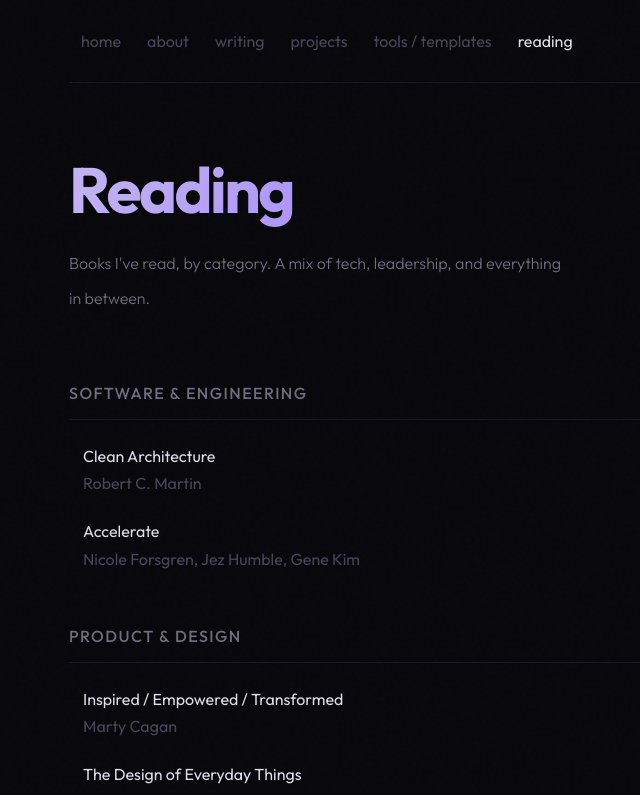
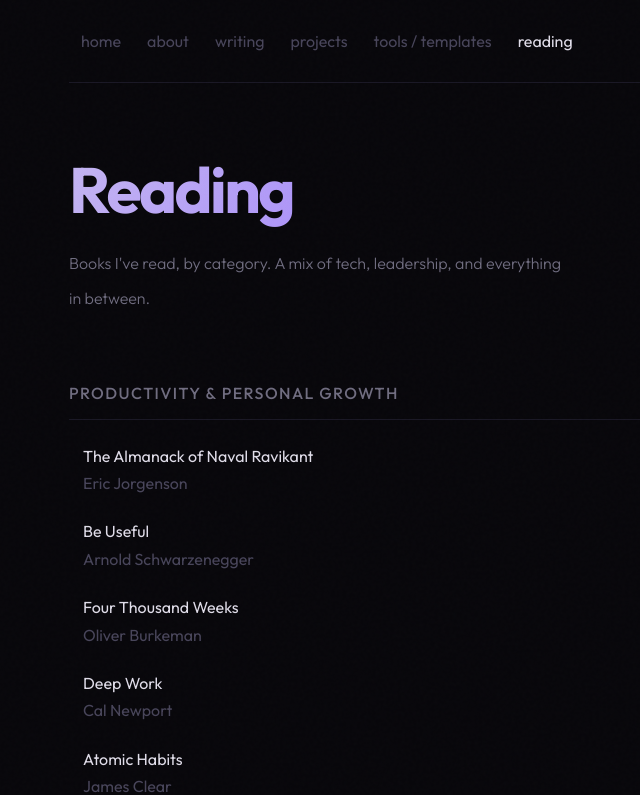
Before and after one commit to shiphrahx/cassia-almeida.com, a Next.js app: page /reading in a window 1280 px wide. Shown: the top 795 px of the page, without its empty margins (145-785 px from the left). Built offline with nearby package versions, Linux system fonts and the light colour scheme.

Commit message:
feat: reverse reading page order (categories and books)

```diff
--- a/app/reading/page.tsx
+++ b/app/reading/page.tsx
@@ -12,7 +12,7 @@
 }
 
 export default function Reading() {
-  const groups = groupByCategory(books);
+  const groups = groupByCategory([...books].reverse());
 
   return (
     <>
```
